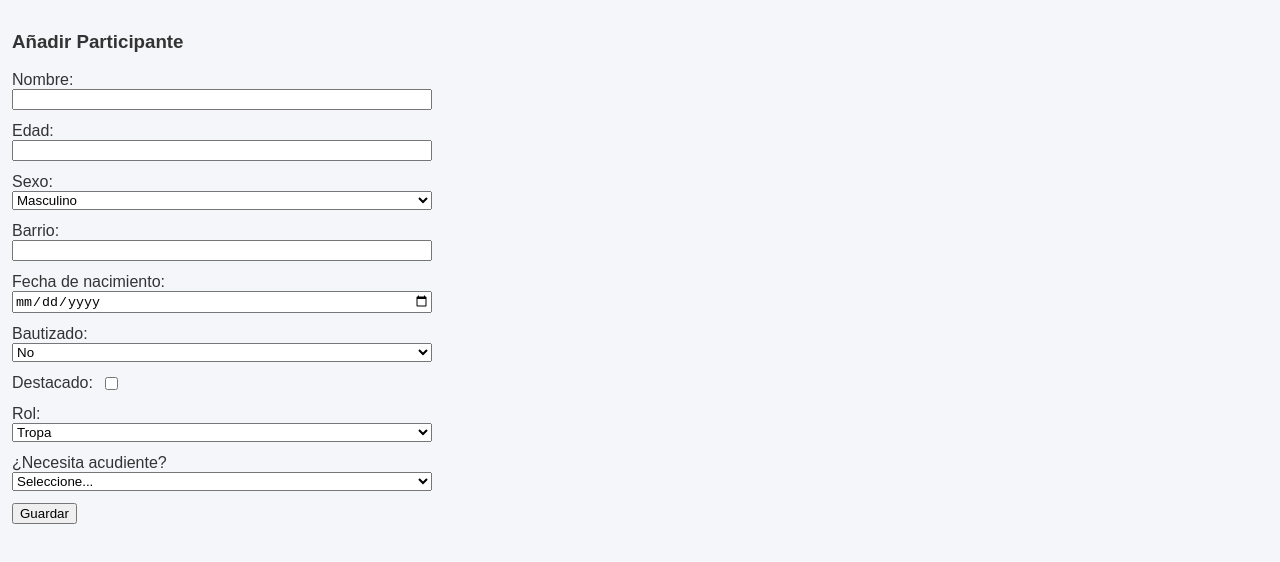
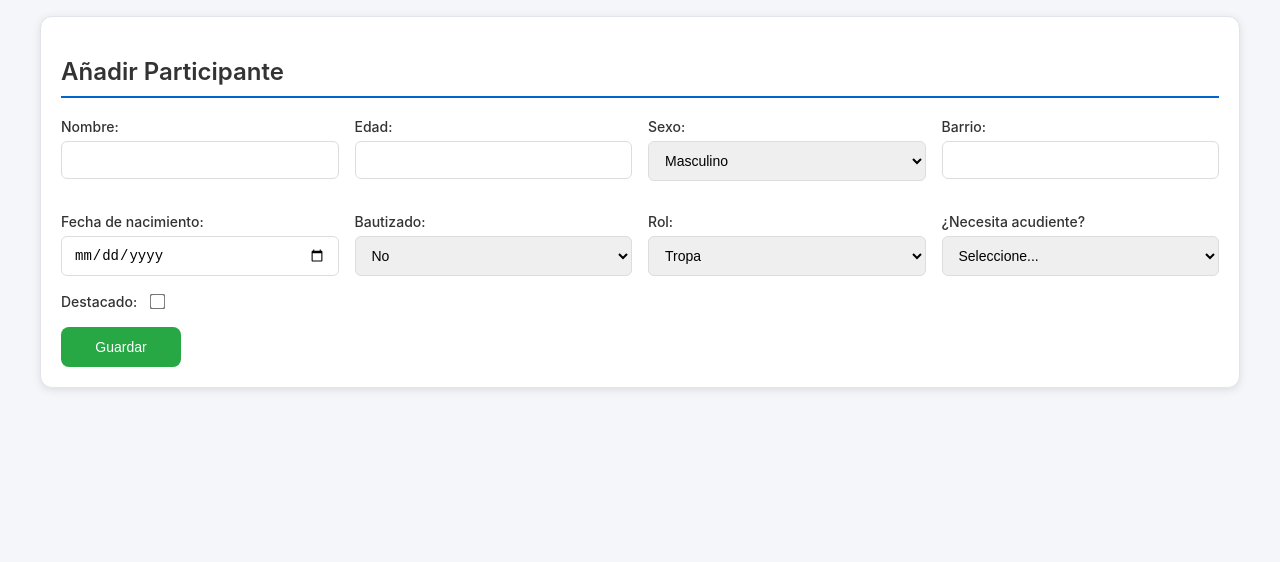
Before and after one commit to imzsebas/control_y_reportes, a Next.js app: page /utilidades/cda/participantes in a window 1280 px wide. Shown: the top 562 px of the page. Built offline with nearby package versions, Linux system fonts and the light colour scheme; no server answers.

Commit message:
primera prueba ingreso de cda

```diff
--- a/src/app/utilidades/cda/participantes/page.js
+++ b/src/app/utilidades/cda/participantes/page.js
@@ -1,21 +1,22 @@
 "use client";
 import { useState } from "react";
+// Importar `supabase` de la ruta correcta
 import { supabase } from "@/lib/supabaseClient";
 
 export default function ParticipantesForm() {
   const initialForm = {
     nombre_participante: "",
     edad: "",
-    sexo: "Masculino",     // coincide con CHECK
+    sexo: "Masculino",
     barrio: "",
     fecha_nacimiento: "",
-    bautizado: "No",       // coincide con CHECK
+    bautizado: "No",
     destacado: false,
-    rol: "Tropa"           // coincide con CHECK
+    rol: "Tropa"
   };
 
   const [formData, setFormData] = useState(initialForm);
-  const [necesitaAcudiente, setNecesitaAcudiente] = useState(""); // "" | "si" | "no"
+  const [necesitaAcudiente, setNecesitaAcudiente] = useState("");
   const [acudiente, setAcudiente] = useState({
     nombre_acudiente: "",
     parentezco: "",
@@ -38,27 +39,23 @@ export default function ParticipantesForm() {
   const handleSubmit = async (e) => {
     e.preventDefault();
 
-    // Validación mínima en cliente (evita enviar strings vacíos donde se espera int)
     if (!formData.nombre_participante.trim()) return alert("Nombre requerido");
     if (formData.edad === "" || isNaN(Number(formData.edad)))
       return alert("Edad válida requerida");
     if (!formData.fecha_nacimiento) return alert("Fecha de nacimiento requerida");
 
-    // Preparamos el payload con los tipos y valores exactos:
     const payload = {
       nombre_participante: formData.nombre_participante.trim(),
       edad: parseInt(formData.edad, 10),
-      sexo: formData.sexo, // "Masculino" | "Femenino"
+      sexo: formData.sexo,
       barrio: formData.barrio.trim() || null,
-      fecha_nacimiento: formData.fecha_nacimiento, // "YYYY-MM-DD" proveniente de <input type="date">
-      bautizado: formData.bautizado, // "Si" | "No"
-      destacado: formData.destacado, // boolean
-      rol: formData.rol // "Tropa" | "Capitan" | "Valiente de David" | "Intendente"
-      // id_acudiente no lo incluimos aquí (se añadirá si creamos acudiente luego)
+      fecha_nacimiento: formData.fecha_nacimiento,
+      bautizado: formData.bautizado,
+      destacado: formData.destacado,
+      rol: formData.rol
     };
 
     try {
-      // Insert participante
       const { data: participante, error: errPart } = await supabase
         .from("participantes")
         .insert([payload])
@@ -71,9 +68,7 @@ export default function ParticipantesForm() {
         return;
       }
 
-      // Si necesita acudiente, insertarlo y crear relación
       if (necesitaAcudiente === "si") {
-        // validación simple de acudiente
         if (!acudiente.nombre_acudiente.trim() || !acudiente.parentezco.trim() || !acudiente.celular.trim()) {
           alert("Completa los datos del acudiente");
           return;
@@ -95,7 +90,6 @@ export default function ParticipantesForm() {
           return;
         }
 
-        // Relación participante_acudiente
         const { error: relError } = await supabase
           .from("participante_acudiente")
           .insert([{
@@ -112,7 +106,6 @@ export default function ParticipantesForm() {
 
       alert("Registro completado con éxito");
 
-      // Reset estado
       setFormData(initialForm);
       setAcudiente({ nombre_acudiente: "", parentezco: "", celular: "" });
       setNecesitaAcudiente("");
@@ -122,96 +115,262 @@ export default function ParticipantesForm() {
     }
   };
 
-  // Estilos inline simples para que los labels siempre se vean (puedes mover a CSS)
-  const fieldStyle = { display: "flex", flexDirection: "column", marginBottom: 12, maxWidth: 420 };
+  // Estilos consistentes con CdaForm.js
+  const containerStyle = {
+    padding: "16px",
+    maxWidth: "1200px",
+    margin: "0 auto",
+    fontFamily: "-apple-system, BlinkMacSystemFont, 'Segoe UI', Roboto, sans-serif"
+  };
+
+  const cardStyle = {
+    backgroundColor: "#ffffff",
+    borderRadius: "12px",
+    padding: "20px",
+    marginBottom: "16px",
+    boxShadow: "0 2px 8px rgba(0,0,0,0.1)",
+    border: "1px solid #e1e5e9"
+  };
+
+  const buttonPrimary = {
+    backgroundColor: "#0066cc",
+    color: "white",
+    border: "none",
+    borderRadius: "8px",
+    padding: "12px 20px",
+    fontSize: "14px",
+    fontWeight: "500",
+    cursor: "pointer",
+    transition: "background-color 0.2s",
+    display: "inline-block",
+    textAlign: "center",
+    minWidth: "120px"
+  };
+
+  const buttonSuccess = {
+    ...buttonPrimary,
+    backgroundColor: "#28a745"
+  };
+
+  const inputStyle = {
+    width: "100%",
+    padding: "10px 12px",
+    border: "1px solid #ddd",
+    borderRadius: "6px",
+    fontSize: "14px",
+    transition: "border-color 0.2s",
+    boxSizing: "border-box"
+  };
+
+  const labelStyle = {
+    display: "block",
+    marginBottom: "6px",
+    fontWeight: "500",
+    color: "#333",
+    fontSize: "14px"
+  };
+
+  const formGroupStyle = {
+    marginBottom: "16px"
+  };
+
+  const gridStyle = {
+    display: "grid",
+    gap: "16px",
+    gridTemplateColumns: "repeat(auto-fit, minmax(250px, 1fr))"
+  };
+
+  const headerStyle = {
+    color: "#333",
+    fontSize: "24px",
+    fontWeight: "600",
+    marginBottom: "20px",
+    borderBottom: "2px solid #0066cc",
+    paddingBottom: "10px"
+  };
+
+  const subHeaderStyle = {
+    color: "#555",
+    fontSize: "18px",
+    fontWeight: "500",
+    marginBottom: "16px"
+  };
 
   return (
-    <div style={{ padding: 12 }}>
-      <h3>Añadir Participante</h3>
+    <div style={containerStyle}>
+      <div style={cardStyle}>
+        <h2 style={headerStyle}>Añadir Participante</h2>
         <form onSubmit={handleSubmit}>
-        <div style={fieldStyle}>
-          <label htmlFor="nombre_participante">Nombre:</label>
-          <input id="nombre_participante" name="nombre_participante" value={formData.nombre_participante} onChange={handleChange} required />
+          <div style={gridStyle}>
+            <div style={formGroupStyle}>
+              <label htmlFor="nombre_participante" style={labelStyle}>Nombre:</label>
+              <input
+                id="nombre_participante"
+                name="nombre_participante"
+                value={formData.nombre_participante}
+                onChange={handleChange}
+                required
+                style={inputStyle}
+              />
             </div>
 
-        <div style={fieldStyle}>
-          <label htmlFor="edad">Edad:</label>
-          <input id="edad" type="number" name="edad" value={formData.edad} onChange={handleChange} required />
+            <div style={formGroupStyle}>
+              <label htmlFor="edad" style={labelStyle}>Edad:</label>
+              <input
+                id="edad"
+                type="number"
+                name="edad"
+                value={formData.edad}
+                onChange={handleChange}
+                required
+                style={inputStyle}
+              />
             </div>
 
-        <div style={fieldStyle}>
-          <label htmlFor="sexo">Sexo:</label>
-          <select id="sexo" name="sexo" value={formData.sexo} onChange={handleChange} required>
+            <div style={formGroupStyle}>
+              <label htmlFor="sexo" style={labelStyle}>Sexo:</label>
+              <select
+                id="sexo"
+                name="sexo"
+                value={formData.sexo}
+                onChange={handleChange}
+                required
+                style={inputStyle}
+              >
                 <option value="Masculino">Masculino</option>
                 <option value="Femenino">Femenino</option>
               </select>
             </div>
 
-        <div style={fieldStyle}>
-          <label htmlFor="barrio">Barrio:</label>
-          <input id="barrio" name="barrio" value={formData.barrio} onChange={handleChange} />
+            <div style={formGroupStyle}>
+              <label htmlFor="barrio" style={labelStyle}>Barrio:</label>
+              <input
+                id="barrio"
+                name="barrio"
+                value={formData.barrio}
+                onChange={handleChange}
+                style={inputStyle}
+              />
             </div>
 
-        <div style={fieldStyle}>
-          <label htmlFor="fecha_nacimiento">Fecha de nacimiento:</label>
-          <input id="fecha_nacimiento" type="date" name="fecha_nacimiento" value={formData.fecha_nacimiento} onChange={handleChange} required />
+            <div style={formGroupStyle}>
+              <label htmlFor="fecha_nacimiento" style={labelStyle}>Fecha de nacimiento:</label>
+              <input
+                id="fecha_nacimiento"
+                type="date"
+                name="fecha_nacimiento"
+                value={formData.fecha_nacimiento}
+                onChange={handleChange}
+                required
+                style={inputStyle}
+              />
             </div>
 
-        <div style={fieldStyle}>
-          <label htmlFor="bautizado">Bautizado:</label>
-          <select id="bautizado" name="bautizado" value={formData.bautizado} onChange={handleChange}>
+            <div style={formGroupStyle}>
+              <label htmlFor="bautizado" style={labelStyle}>Bautizado:</label>
+              <select
+                id="bautizado"
+                name="bautizado"
+                value={formData.bautizado}
+                onChange={handleChange}
+                style={inputStyle}
+              >
                 <option value="Si">Sí</option>
                 <option value="No">No</option>
               </select>
             </div>
 
-        <div style={{ ...fieldStyle, flexDirection: "row", alignItems: "center" }}>
-          <label htmlFor="destacado" style={{ marginRight: 8 }}>Destacado:</label>
-          <input id="destacado" type="checkbox" name="destacado" checked={formData.destacado} onChange={handleChange} />
-        </div>
-
-        <div style={fieldStyle}>
-          <label htmlFor="rol">Rol:</label>
-          <select id="rol" name="rol" value={formData.rol} onChange={handleChange}>
+            <div style={formGroupStyle}>
+              <label htmlFor="rol" style={labelStyle}>Rol:</label>
+              <select
+                id="rol"
+                name="rol"
+                value={formData.rol}
+                onChange={handleChange}
+                style={inputStyle}
+              >
                 <option value="Tropa">Tropa</option>
-            <option value="Capitan">Capitan</option>
+                <option value="Capitan">Capitán</option>
                 <option value="Valiente de David">Valiente de David</option>
                 <option value="Intendente">Intendente</option>
               </select>
             </div>
 
-        <div style={fieldStyle}>
-          <label htmlFor="necesitaAcudiente">¿Necesita acudiente?</label>
-          <select id="necesitaAcudiente" value={necesitaAcudiente} onChange={(e) => setNecesitaAcudiente(e.target.value)}>
+            <div style={formGroupStyle}>
+              <label htmlFor="necesitaAcudiente" style={labelStyle}>¿Necesita acudiente?</label>
+              <select
+                id="necesitaAcudiente"
+                value={necesitaAcudiente}
+                onChange={(e) => setNecesitaAcudiente(e.target.value)}
+                style={inputStyle}
+              >
                 <option value="">Seleccione...</option>
                 <option value="si">Sí</option>
                 <option value="no">No</option>
               </select>
             </div>
+          </div>
+
+          <div style={{...formGroupStyle, display: "flex", alignItems: "center", gap: "10px"}}>
+            <label htmlFor="destacado" style={{ ...labelStyle, marginBottom: 0 }}>Destacado:</label>
+            <input
+              id="destacado"
+              type="checkbox"
+              name="destacado"
+              checked={formData.destacado}
+              onChange={handleChange}
+              style={{ transform: "scale(1.2)" }}
+            />
+          </div>
 
           {necesitaAcudiente === "si" && (
-          <div style={{ border: "1px solid #ddd", padding: 8, marginBottom: 12, maxWidth: 420 }}>
-            <h4>Datos del Acudiente</h4>
-
-            <div style={fieldStyle}>
-              <label htmlFor="nombre_acudiente">Nombre del acudiente:</label>
-              <input id="nombre_acudiente" name="nombre_acudiente" value={acudiente.nombre_acudiente} onChange={handleAcudienteChange} required={necesitaAcudiente === "si"} />
+            <div style={cardStyle}>
+              <h4 style={subHeaderStyle}>Datos del Acudiente</h4>
+              <div style={gridStyle}>
+                <div style={formGroupStyle}>
+                  <label htmlFor="nombre_acudiente" style={labelStyle}>Nombre del acudiente:</label>
+                  <input
+                    id="nombre_acudiente"
+                    name="nombre_acudiente"
+                    value={acudiente.nombre_acudiente}
+                    onChange={handleAcudienteChange}
+                    required={necesitaAcudiente === "si"}
+                    style={inputStyle}
+                  />
                 </div>
 
-            <div style={fieldStyle}>
-              <label htmlFor="parentezco">Parentesco:</label>
-              <input id="parentezco" name="parentezco" value={acudiente.parentezco} onChange={handleAcudienteChange} required={necesitaAcudiente === "si"} />
+                <div style={formGroupStyle}>
+                  <label htmlFor="parentezco" style={labelStyle}>Parentesco:</label>
+                  <input
+                    id="parentezco"
+                    name="parentezco"
+                    value={acudiente.parentezco}
+                    onChange={handleAcudienteChange}
+                    required={necesitaAcudiente === "si"}
+                    style={inputStyle}
+                  />
                 </div>
 
-            <div style={fieldStyle}>
-              <label htmlFor="celular">Celular:</label>
-              <input id="celular" name="celular" value={acudiente.celular} onChange={handleAcudienteChange} required={necesitaAcudiente === "si"} />
+                <div style={formGroupStyle}>
+                  <label htmlFor="celular" style={labelStyle}>Celular:</label>
+                  <input
+                    id="celular"
+                    name="celular"
+                    value={acudiente.celular}
+                    onChange={handleAcudienteChange}
+                    required={necesitaAcudiente === "si"}
+                    style={inputStyle}
+                  />
+                </div>
               </div>
             </div>
           )}
 
-        <button className="boton" type="submit">Guardar</button>
+          <button type="submit" style={buttonSuccess}>
+            Guardar
+          </button>
         </form>
+      </div>
     </div>
   );
 }
```
Lines whose indentation alone changed are shown as unchanged.
